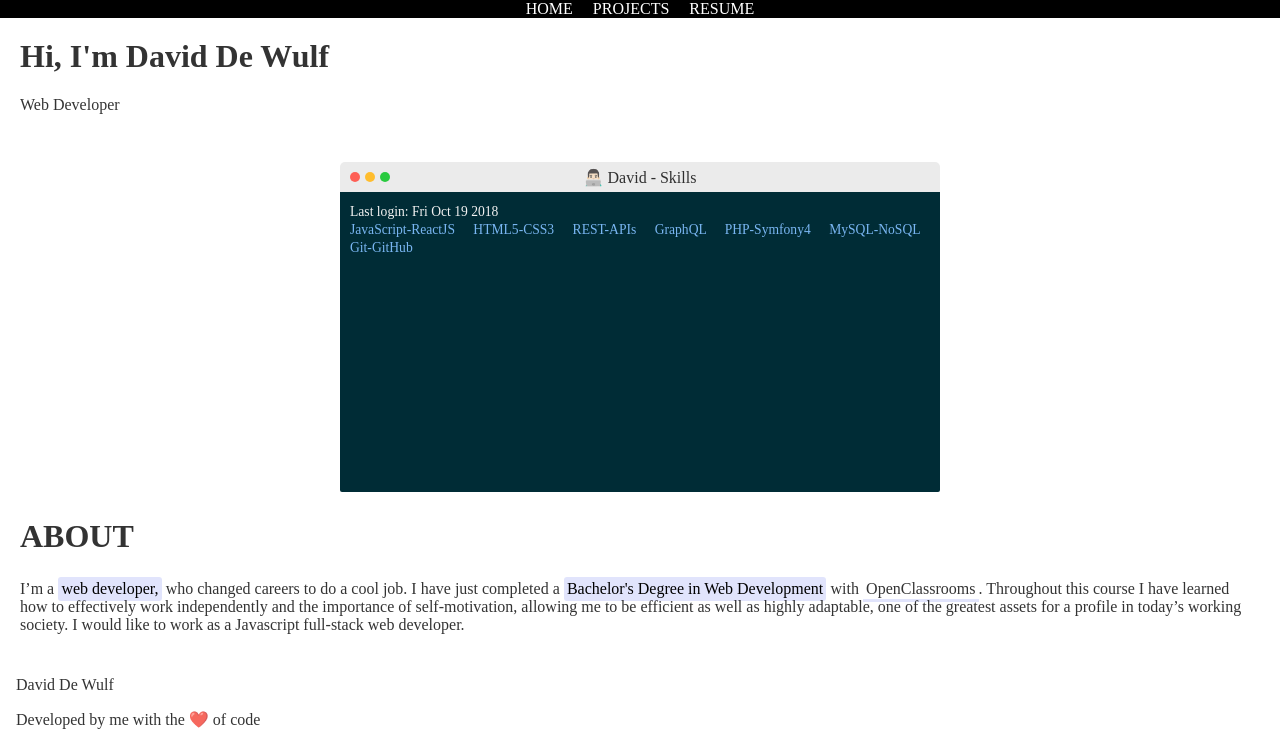
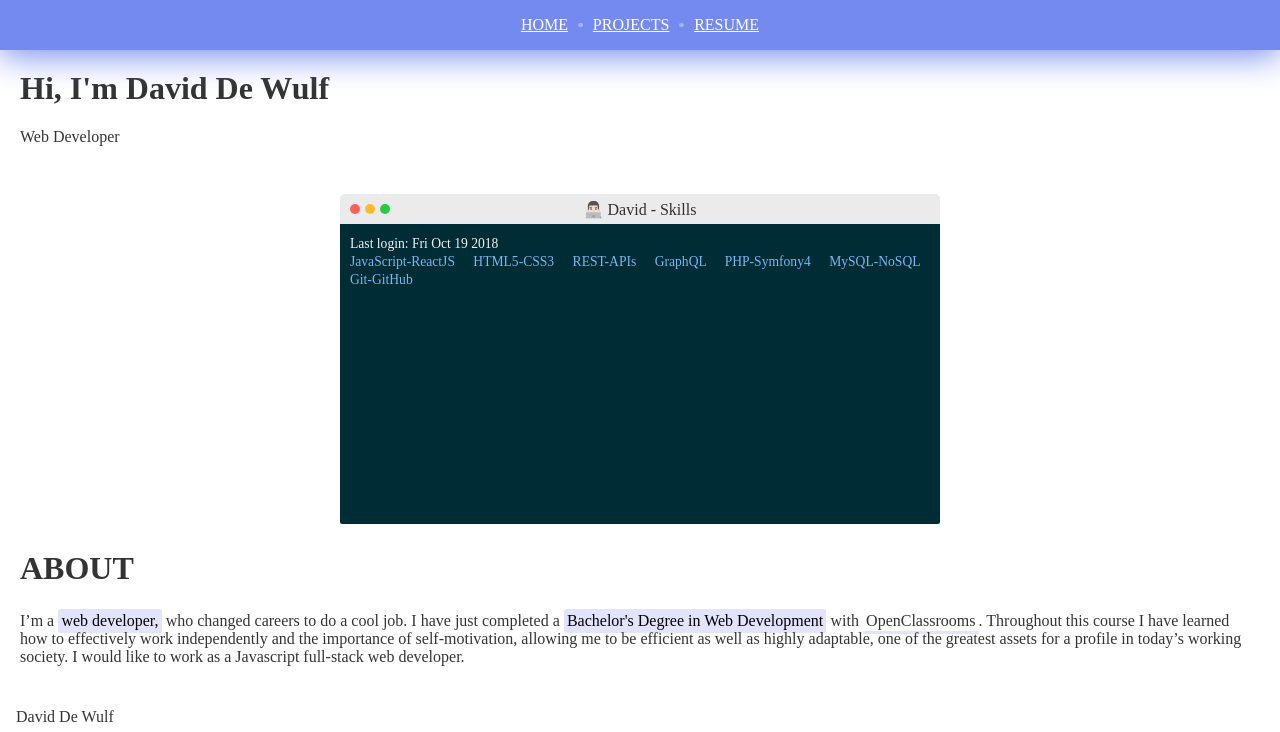
Before and after one commit to Wolfy64/GatsbyJS-Portfolio, a Gatsby site: page / in a window 1280 px wide. Shown: the top 732 px of the page. Built offline with nearby package versions, Linux system fonts and the light colour scheme; Gatsby itself is replaced by a stand-in of ours; what typography-theme-lincoln would draw is missing.

Commit message:
Refactor Navbar Component

```diff
--- a/src/components/Navbar.js
+++ b/src/components/Navbar.js
@@ -3,43 +3,46 @@ import { Link } from 'gatsby'
 import styled from 'styled-components'
 
 const Nav = styled.nav`
-  background-color: black;
-  display: grid;
-  grid-template-columns: 1fr;
-  justify-items: center;
-
-  ul {
-    display: grid;
-    grid-auto-flow: column;
-    grid-gap: 20px;
-    list-style: none;
-    margin: 0;
+  display: flex;
+  justify-content: center;
+  align-items: center;
+  height: 50px;
+  font-weight: 400;
+  background-color: hsl(230, 80%, 70%);
+  box-shadow: 0 6px 34px 0px hsl(230, 80%, 70%);
+  position: sticky;
+  width: 100%;
+  top: 0;
+  z-index: 1;
+  a {
+    color: white;
+    margin: 0px 10px;
+    text-transform: uppercase;
+    transition: all ease-out 300ms;
+    &:hover {
+      opacity: 0.8;
+      transition: all ease-out 300ms;
+    }
+    &:active {
+      transform: scale(0.95);
+      opacity: 0.6;
+    }
   }
-
-  li {
-    margin: 0;
-    align-self: center;
-  }
-
-  a {
-    text-decoration: none;
-    text-transform: uppercase;
-    color: white;
-  }
+`
+const NavSeparator = styled.span`
+  height: 0.3em;
+  width: 0.3em;
+  opacity: 0.35;
+  border-radius: 50%;
+  background-color: white;
 `
 
 export default () => (
   <Nav>
-    <ul>
-      <li>
-        <Link to="/">Home</Link>
-      </li>
-      <li>
-        <Link to="/projects/">Projects</Link>
-      </li>
-      <li>
-        <Link to="/resume/">Resume</Link>
-      </li>
-    </ul>
+    <Link to="/">Home</Link>
+    <NavSeparator />
+    <Link to="/projects/">Projects</Link>
+    <NavSeparator />
+    <Link to="/resume/">Resume</Link>
   </Nav>
 )
```
